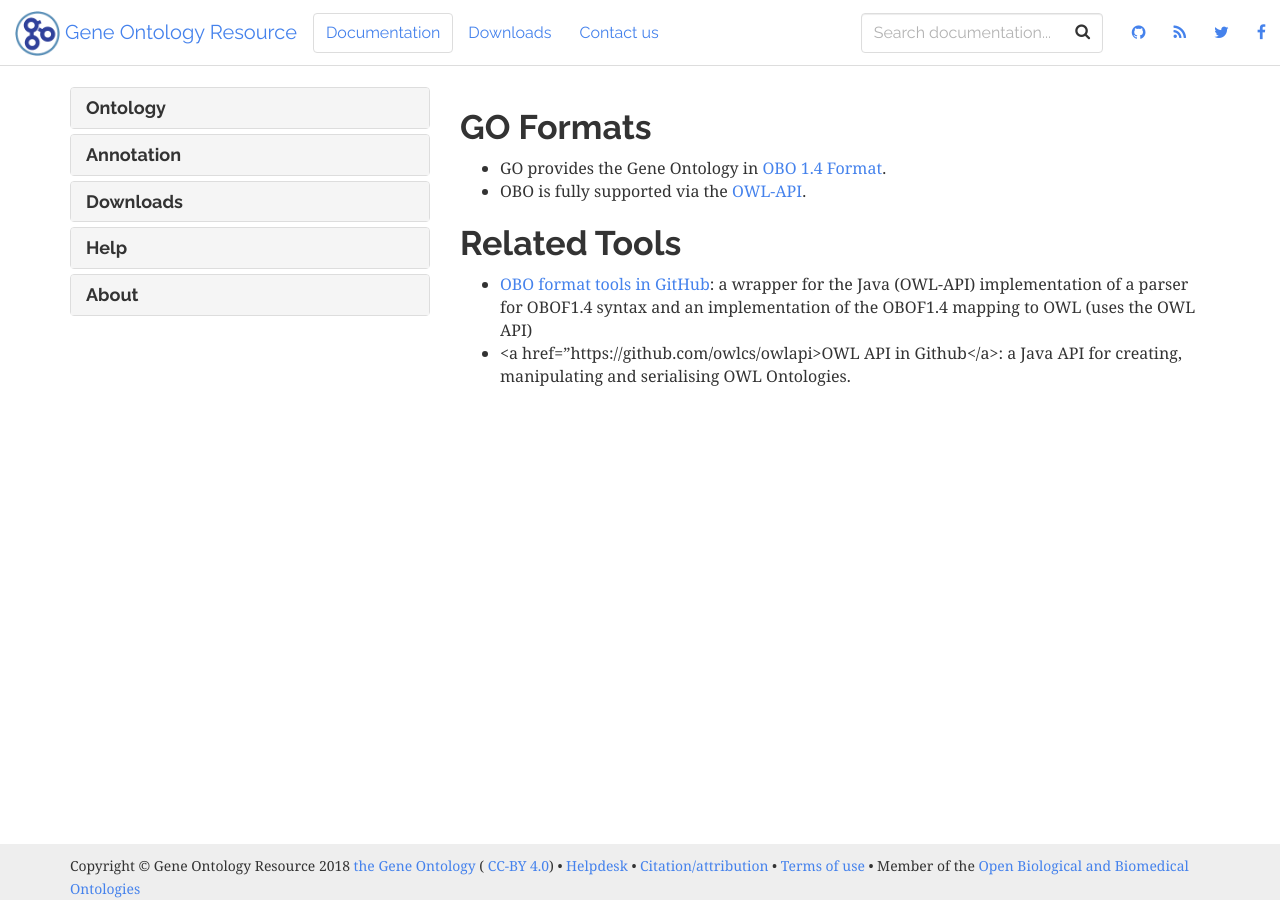
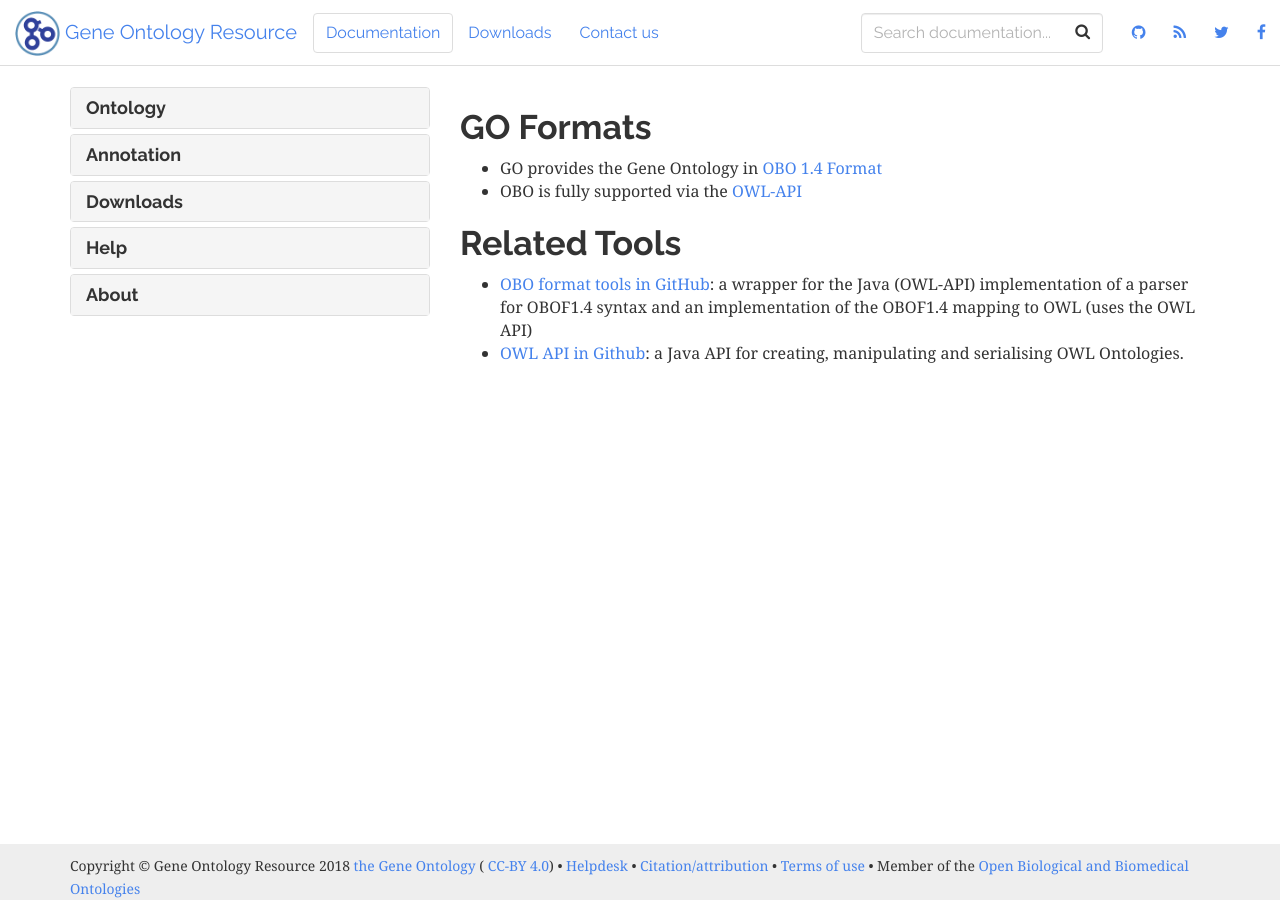
Before and after one commit to geneontology/geneontology.github.io, a Jekyll site: the page built from _docs/go-ontology-file-format-guide.md, in a window 1280 px wide and 900 px high. Built offline with Jekyll 4.4.1, drawn with Linux system fonts in a browser that asks for light colours; nearby versions of some CDN libraries; some of the changed lines change nothing that is shown.

Commit message:
Update go-ontology-file-format-guide.md

```diff
--- a/_docs/go-ontology-file-format-guide.md
+++ b/_docs/go-ontology-file-format-guide.md
@@ -5,9 +5,9 @@
 
 ## GO Formats
 
-+ GO provides the Gene Ontology in <a href="http://owlcollab.github.io/oboformat/doc/obo-syntax.html">OBO 1.4 Format</a>.
-+ OBO is fully supported via the <a href="https://github.com/owlcs/owlapi">OWL-API</a>.
++ GO provides the Gene Ontology in [OBO 1.4 Format](http://owlcollab.github.io/oboformat/doc/obo-syntax.html){:target="blank"}
++ OBO is fully supported via the [OWL-API](https://github.com/owlcs/owlapi){:target="blank"}
 
 ## Related Tools
-+ <a href="https://github.com/oboformat/oboformat-tools">OBO format tools in GitHub</a>: a wrapper for the Java (OWL-API) implementation of a parser for OBOF1.4 syntax and an implementation of the OBOF1.4 mapping to OWL (uses the OWL API)
-* <a href="https://github.com/owlcs/owlapi>OWL API in Github</a>: a Java API for creating, manipulating and serialising OWL Ontologies.
++ [OBO format tools in GitHub](https://github.com/oboformat/oboformat-tools){:target="blank"}: a wrapper for the Java (OWL-API) implementation of a parser for OBOF1.4 syntax and an implementation of the OBOF1.4 mapping to OWL (uses the OWL API)
+* [OWL API in Github](https://github.com/owlcs/owlapi){:target="blank"}: a Java API for creating, manipulating and serialising OWL Ontologies.
```
